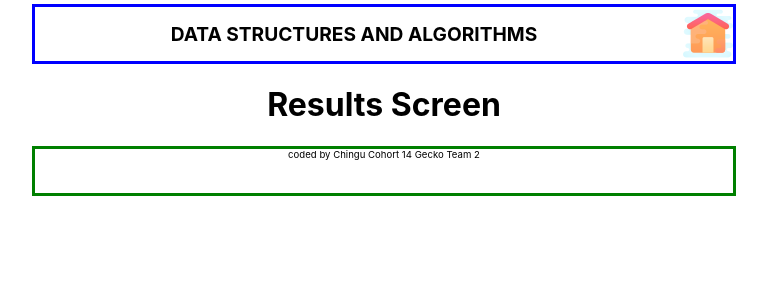
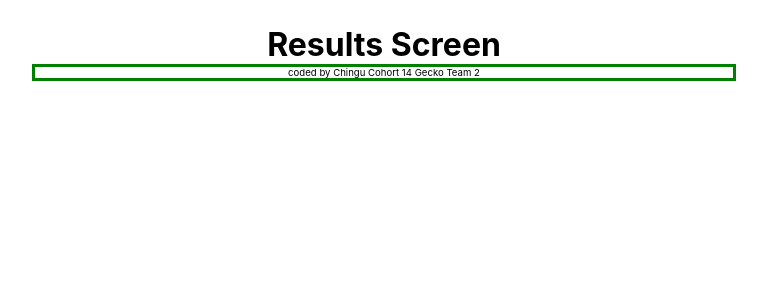
Before and after one commit to chingu-voyages/v14-geckos-team-02, a React (Create React App) app: page / in a window 1280 px wide. Shown: the top 300 px of the page, without its empty margins (256-1023 px from the left). Built offline with nearby package versions, Linux system fonts and the light colour scheme.

Commit message:
Move header to separate functional component

```diff
--- a/src/views/App/App.js
+++ b/src/views/App/App.js
@@ -19,14 +19,6 @@ class App extends React.Component {
   render(){
     return (
       <div className="App">
-        <div class="headerAS">
-          <div class="titleAS">
-            Data Structures and Algorithms
-          </div>
-          <div class="home-iconAS" data-toggle="tooltip" title="Home Screen">
-            <img src="HomeIcons/icons8-home-page-50.png" alt="home icon"></img>
-          </div>
-        </div>
         <AppCore currentScreen={this.state.currentScreen}/>
         <div class="footerAS">coded by Chingu Cohort 14 Gecko Team 2</div>
       </div>
@@ -45,5 +37,13 @@ function AppCore(props) {
 const WelcomeScreen = () => <h1>Welcome Screen</h1>;
 const ResultsScreen = () => <h1>Results Screen</h1>;
 const CardScreen = () => <Quiz />;
+const Header = () => <div class="headerAS">
+                      <div class="titleAS">
+                        Data Structures and Algorithms
+                      </div>
+                      <div class="home-iconAS" data-toggle="tooltip" title="Home Screen">
+                        <img src="HomeIcons/icons8-home-page-50.png" alt="home icon"></img>
+                      </div>
+                    </div>;
 
 export default App;
```
